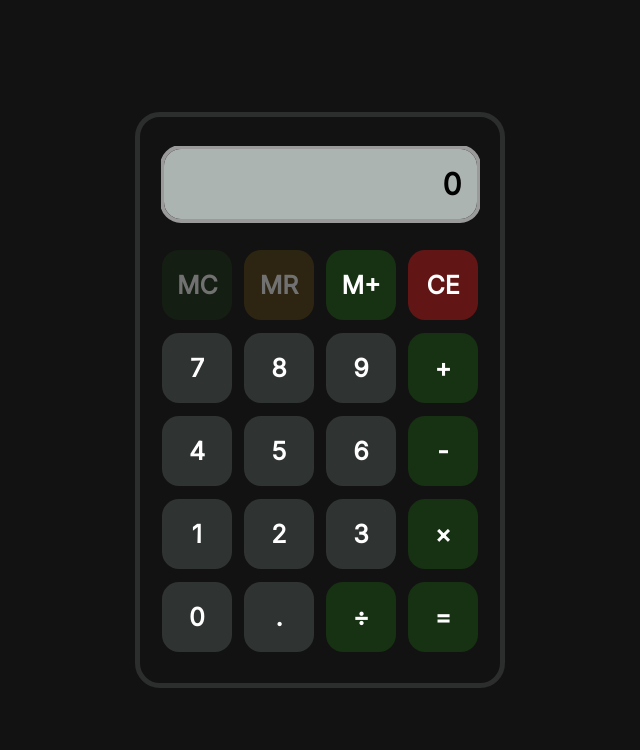
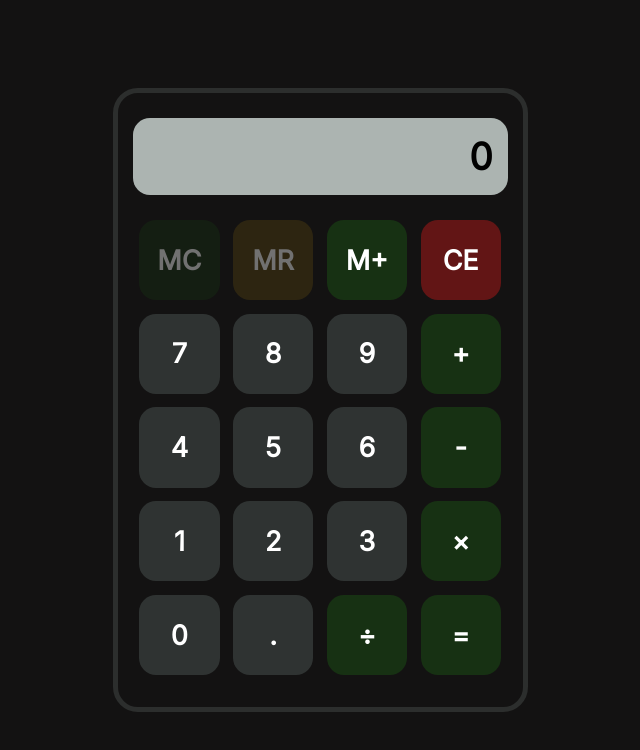
Before and after one commit to adriansliacky/Calculator, a plain HTML site: page index.html in a window 1280 px wide. Shown: the whole page, without its empty margins (320-960 px from the left). Drawn offline with Linux system fonts and the light colour scheme.

Commit message:
style changes

```diff
--- a/index.html
+++ b/index.html
@@ -18,41 +18,40 @@
 <body onmousedown="return false" onselectstart="return false">
 <div class="wrapper">
     <div class="inner-box">
-        <div class="row-0">
-            <label for="result"></label><input type="text" name="result" id="result" placeholder="0"
-                                               readonly/>
+        <div class="row-0 row">
+            <label for="result"></label><input type="text" name="result" id="result" placeholder="0" readonly/>
         </div>
-        <div class="row-1">
-            <input type="button" value="MC" onclick="memClear()" class="accent_button memory_op_disabled"/>
-            <input type="button" value="MR" onclick="memRead()" id="memory_read_button" class="memory_op_disabled"/>
-            <input type="button" value="M+" onclick="memPlus()" class="accent_button"/>
-            <input type="button" value="CE" onclick="result.value=''" id="clear_button"/>
+        <div class="row-1 row">
+            <div class="btn-wrapper"><input type="button" value="MC" onclick="memClear()" class="accent_button memory_op_disabled"/></div>
+            <div class="btn-wrapper"><input type="button" value="MR" onclick="memRead()" id="memory_read_button" class="memory_op_disabled accent_button"/></div>
+            <div class="btn-wrapper"><input type="button" value="M+" onclick="memPlus()" class="accent_button"/></div>
+            <div class="btn-wrapper"><input type="button" value="CE" onclick="result.value=''" id="clear_button"/></div>
         </div>
-        <div class="row-2">
-            <input type="button" value="7" onclick="addCalc(7)"/>
-            <input type="button" value="8" onclick="addCalc(8)"/>
-            <input type="button" value="9" onclick=" addCalc(9)"/>
-            <input type="button" value="+" onclick="addCalc('+')" class="accent_button"/>
+        <div class="row-2 row">
+            <div class="btn-wrapper"><input type="button" value="7" onclick="addCalc(7)"/></div>
+            <div class="btn-wrapper"><input type="button" value="8" onclick="addCalc(8)"/></div>
+            <div class="btn-wrapper"><input type="button" value="9" onclick=" addCalc(9)"/></div>
+            <div class="btn-wrapper"><input type="button" value="+" onclick="addCalc('+')" class="accent_button"/></div>
 
         </div>
-        <div class="row-3">
-            <input type="button" value="4" onclick=" addCalc(4)"/>
-            <input type="button" value="5" onclick=" addCalc(5)"/>
-            <input type="button" value="6" onclick=" addCalc(6)"/>
-            <input type="button" value="-" onclick="addCalc('-')" class="accent_button"/>
+        <div class="row-3 row">
+            <div class="btn-wrapper"> <input type="button" value="4" onclick=" addCalc(4)"/></div>
+            <div class="btn-wrapper"><input type="button" value="5" onclick=" addCalc(5)"/></div>
+            <div class="btn-wrapper"><input type="button" value="6" onclick=" addCalc(6)"/></div>
+            <div class="btn-wrapper"><input type="button" value="-" onclick="addCalc('-')" class="accent_button"/></div>
         </div>
-        <div class="row-4">
-            <input type="button" value="1" onclick="addCalc(1)"/>
-            <input type="button" value="2" onclick="addCalc(2)"/>
-            <input type="button" value="3" onclick="addCalc(3)"/>
-            <input type="button" value="×" onclick="addCalc('×')" class="accent_button"/>
+        <div class="row-4 row">
+            <div class="btn-wrapper"> <input type="button" value="1" onclick="addCalc(1)"/></div>
+            <div class="btn-wrapper"> <input type="button" value="2" onclick="addCalc(2)"/></div>
+            <div class="btn-wrapper"> <input type="button" value="3" onclick="addCalc(3)"/></div>
+            <div class="btn-wrapper"> <input type="button" value="×" onclick="addCalc('×')" class="accent_button"/></div>
 
         </div>
-        <div class="row-5">
-            <input type="button" value="0" onclick="addCalc(0)"/>
-            <input type="button" value="." onclick="addCalc('.')"/>
-            <input type="button" value="÷" onclick="addCalc('÷')" class="accent_button"/>
-            <input type="button" value="=" onclick="calc(result.value)" class="accent_button"/>
+        <div class="row-5 row">
+            <div class="btn-wrapper"><input type="button" value="0" onclick="addCalc(0)"/></div>
+            <div class="btn-wrapper"><input type="button" value="." onclick="addCalc('.')"/></div>
+            <div class="btn-wrapper"><input type="button" value="÷" onclick="addCalc('÷')" class="accent_button"/></div>
+            <div class="btn-wrapper"><input type="button" value="=" onclick="calc(result.value)" class="accent_button"/></div>
         </div>
     </div>
 </div>
--- a/style.css
+++ b/style.css
@@ -1,145 +1,93 @@
 * {
+    font-family: Inter, -apple-system, BlinkMacSystemFont, 'Segoe UI', 'Open Sans', serif;
+    font-size: 27px;
+    font-weight: bold;
+}
+
+body{
+    margin: 0;
+    background-color: rgb(19, 18, 18);
     box-sizing: border-box;
     padding: 0;
-    margin: 0;
-    font-family: Inter, -apple-system, BlinkMacSystemFont, 'Segoe UI', 'Open Sans', serif;
-    font-size: 25px;
-    font-weight: bold;
     -webkit-appearance: none;
     --accent-color: rgb(23, 49, 19);
-    overflow: hidden;
+    height: 100vh;
+    width: 100%;
+    display: flex;
+    justify-content: center;
+    flex-direction: column;
+    align-items: center;
+}
+
+
+.inner-box {
+    max-width: 375px;
+    display: flex;
+    flex-direction: column;
+    justify-content: space-around;
+    align-items: center;
+    padding: 25px 15px;
+    border-radius: 20px;
+    width: 430px;
+    outline: rgb(44, 46, 45) 5px solid;
 }
 
 ::placeholder {
     color: black;
 }
 
-.wrapper {
-    height: 100vh;
-    width: 100%;
-    display: flex;
-    justify-content: center;
-    flex-direction: column;
-    align-items: center;
-    background-color: rgb(19, 18, 18);
-}
-
-.inner-box {
-    display: flex;
-    flex-direction: column;
-    justify-content: center;
-    align-items: center;
-    padding: 25px 15px;
-    border-radius: 20px;
-    outline: rgb(44, 46, 45) 5px solid;
-}
-
-@media screen and (max-width: 414px) {
-    .inner-box {
-        margin: 0 !important;
-        padding: 0 !important;
-        outline: none !important;
-    }
-}
-
-@media screen and (max-width: 330px) {
-    * {
-        font-size: 20px;
-    }
-
-    .inner-box {
-        margin: 0 !important;
-        padding: 0 !important;
-        outline: none !important;
-    }
-
-    input {
-        margin: 1px !important;
-        padding: 1px !important;
-        width: 60px !important;
-        height: 60px !important;
-    }
-
-    input[type="text"] {
-        width: 269px !important;
-        padding: 3px !important;
-        outline: none !important;
-        font-size: 25px !important;
-    }
-
-    .row-0,
-    .row-1,
-    .row-2,
-    .row-3,
-    .row-4,
-    .row-5 {
-        margin: 1px !important;
-    }
-
-}
-
-h1 {
-    margin-bottom: 1.5%;
-    color: #fff;
-    font-weight: normal;
-}
-
-
-.header-container {
-    display: flex;
-    justify-content: space-between;
-    align-items: center;
-    width: 80%;
-}
-
-.top-buttons {
-    display: flex;
-    align-items: center;
-}
-
 input {
-    padding: 15px;
+    transition: all ease-in 120ms;
+    display: inline-block;
     color: rgb(255, 255, 255);
     font-size: 1em;
     text-align: center;
     cursor: pointer;
-    width: 70px;
-    height: 70px;
+    height: 100%;
+    width: 100%;
     background-color: rgb(47, 51, 50);
     border: none;
     outline: white;
     border-radius: 17px;
-    margin: 0.1em;
 }
 
+.inner-box .row {
+    width: 100%;
+    display: flex;
+    flex-grow: 1;
+}
+
+/*@media (max-width: 400px) {*/
+/*    .inner-box .btn-wrapper {*/
+/*        font-size: 0.7em;*/
+/*    }*/
+/*}*/
+
 input:disabled {
+    transition: none !important;
     opacity: 40% !important;
     cursor: not-allowed !important;
 }
 
-.row-0,
-.row-1,
-.row-2,
-.row-3,
-.row-4,
-.row-5 {
-    margin: 4px;
+.btn-wrapper {
+    display: inline-block;
+    flex-grow: 1;
+    flex-basis: 25%;
+    padding: 1.8%;
+    aspect-ratio: 1/1;
 }
 
 input[type="text"] {
-    transition: all ease-in 200ms;
-    font-size: 30px;
     background-color: rgb(172, 180, 177);
+    font-size: 37px;
     text-align: end;
     color: black;
     cursor: default;
-    width: 313px;
-    margin-bottom: 20px;
-    outline: rgb(154, 154, 154) 4px solid;
+    padding: 16px 15px 16px 3px;
+    margin-bottom: 18px;
 }
 
 input[type="button"] {
-    transition: all ease-in 120ms;
     cursor: pointer;
     opacity: 100%;
 }
@@ -150,12 +98,6 @@ input[type="button"]:hover {
 
 .accent_button {
     background-color: var(--accent-color);
-}
-
-
-a {
-    text-decoration: none;
-    color: #fff;
 }
 
 #clear_button {
```
Also changed, not shown: 1 other file.
